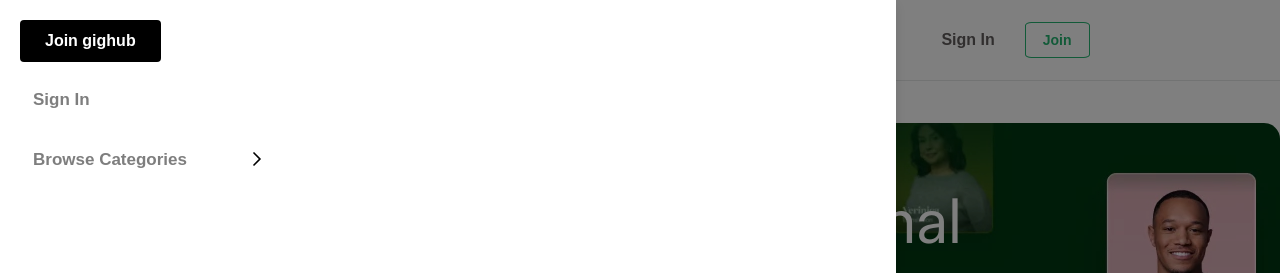
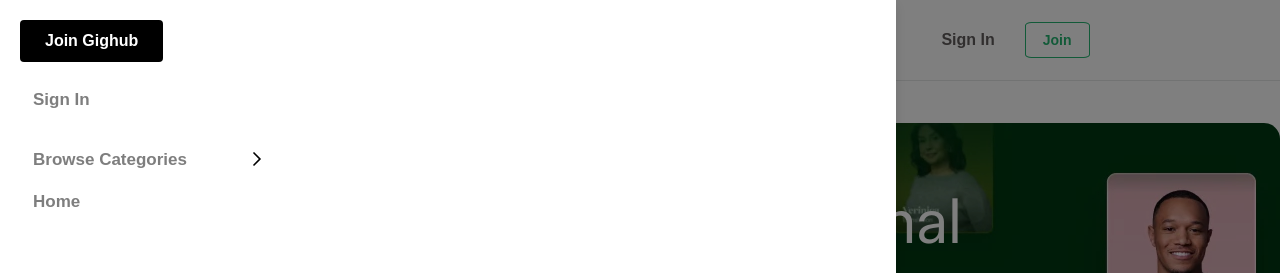
Before and after one commit to OriHaguel/gighub-front, a React (Vite) app: page / in a window 1280 px wide. Both pictures are taken after a click on the button 208 px from the left and 39 px from the top of the page. Shown: the top 273 px of the page. Built offline with nearby package versions, Linux system fonts and the light colour scheme.

Commit message:
Make login functionality for the navicon header icon modal

```diff
--- a/src/RootCmp.jsx
+++ b/src/RootCmp.jsx
@@ -6,6 +6,8 @@
 import { GigPage } from './pages/GigsPage.jsx'
 import { GigDetailsPage } from './pages/GigDetailsPage.jsx'
 import { Dashboard } from './pages/Dashboard.jsx'
+import { Signup } from './pages/Signup.jsx'
+// import { signup } from './store/actions/user.actions.js'
 
 export function RootCmp() {
 	// useEffect(() => {
@@ -23,6 +25,7 @@
 					<Route path='/gigs' element={<GigPage />} />
 					<Route path='/username/:gigId' element={<GigDetailsPage />} />
 					<Route path='/dashboard' element={<Dashboard />} />
+					<Route path='/signup' element={<Signup />} />
 				</Routes>
 			</main>
 			<AppFooter />
--- a/src/assets/styles/cmps/NaviconHeader.scss
+++ b/src/assets/styles/cmps/NaviconHeader.scss
@@ -9,6 +9,7 @@
     justify-content: flex-start;
     align-items: center;
     z-index: 1000;
+    // position: relative;
 
     .modal-navicon {
         background-color: #fff;
@@ -19,7 +20,9 @@
         position: relative;
         overflow-y: auto;
         transition: transform 0.3s ease;
-    }
+
+        .navicon-modal-content {
+            height: 200px;
 
             .navicon-button-first {
                 background-color: black;
@@ -59,6 +62,48 @@
 
                 &:hover {
                     background-color: #ededed;
+                }
+            }
+
+            .sign-button-navicon-mobile {
+                width: 100%;
+                padding: 13px;
+                background-color: #ffffff;
+                color: #7e7e7e;
+                border: none;
+                border-radius: 5px;
+                font-size: 17px;
+                font-weight: 600;
+                cursor: pointer;
+                margin-top: 15px;
+                transition: background-color 0.3s;
+                text-align: left;
+
+                &:hover {
+                    background-color: #ededed;
+                }
+            }
+
+            .navicon-home-mobile {
+                .navicon-txt {
+
+                    width: 100%;
+                    padding: 13px;
+                    background-color: #ffffff;
+                    color: #7e7e7e;
+                    border: none;
+                    border-radius: 5px;
+                    font-size: 17px;
+                    font-weight: 600;
+                    cursor: pointer;
+                    // margin-top: 15px;
+                    transition: background-color 0.3s;
+                    // text-align: left;
+                    // margin-top: 50px;
+
+                    &:hover {
+                        background-color: #ededed;
+                    }
                 }
             }
 
@@ -129,3 +174,6 @@
                 }
             }
         }
+    }
+
+}
--- a/src/cmps/NaviconHeader.jsx
+++ b/src/cmps/NaviconHeader.jsx
@@ -1,18 +1,19 @@
 import React, { useEffect, useRef, useState } from 'react'
+import { Link, NavLink, useLocation } from 'react-router-dom'
 
 
 import { useSelector } from 'react-redux'
 import { LoginSignup } from './LoginSignup'
+import { logout } from '../store/actions/user.actions'
 
-// Image imports
-import ModalLoginSignupPic from '../assets/img/modal-login-signup.png'
-import TickIcon from '../assets/svg/TickIcon.svg?react'
+// ICON imports
 import ArrowIcon from '../assets/svg/ArrowIcon.svg?react'
 import LongArrowIcon from '../assets/svg/LongArrowIcon.svg?react'
 
 export function NaviconHeader({ onClose, isOpen, isSinged, setIsSinged }) {
     const modalRef = useRef(null)
     const [selectDropOpen, setSelectDropOpen] = useState(false)
+    const loggedInUser = useSelector(storeState => storeState.userModule.user)
 
     useEffect(() => {
         const handleClickOutside = (event) => {
@@ -41,12 +42,27 @@
         <div className={`navicon-container ${isOpen ? 'open' : ''}`}>
             <div className='modal-navicon' ref={modalRef}>
                 <div className='navicon-modal-content'>
-                    <button className='navicon-button-first'>Join gighub</button>
-                    <button className='navicon-button-second'>Sign In</button>
+                    {!loggedInUser && (
+                        <Link to='/signup' onClick={onClose}>
+                            <button className='navicon-button-first'>
+                                Join Gighub
+                            </button>
+                        </Link>
+                    )}
+                    {!loggedInUser && (
+                        <Link to='/signup' onClick={onClose}>
+                            <button className='navicon-button-second'>Sign In</button>
+                        </Link>
+                    )}
+                    {loggedInUser && (
+                        <button className='sign-button-navicon-mobile' onClick={logout}>
+                            Logout
+                        </button>
+                    )}
                     <article className='sidebar collapsible'>
                         <div className='collapsible-header' onClick={toggleDropdown}>
                             <div className='collapsible-title'>
-                            <span>Browse Categories</span>
+                                <span>Browse Categories</span>
                             </div>
                             <div className='collapsible-toggle'>
                                 <span className='toggle-icon'>
@@ -152,6 +168,12 @@
                             </div>
                         )}
                     </article>
+                    <Link to='/' className='navicon-home-mobile' onClick={onClose}>
+                        <div className='navicon-txt'>
+                            Home
+
+                        </div>
+                    </Link>
                 </div>
             </div>
         </div>
```
Lines whose indentation alone changed are shown as unchanged.
